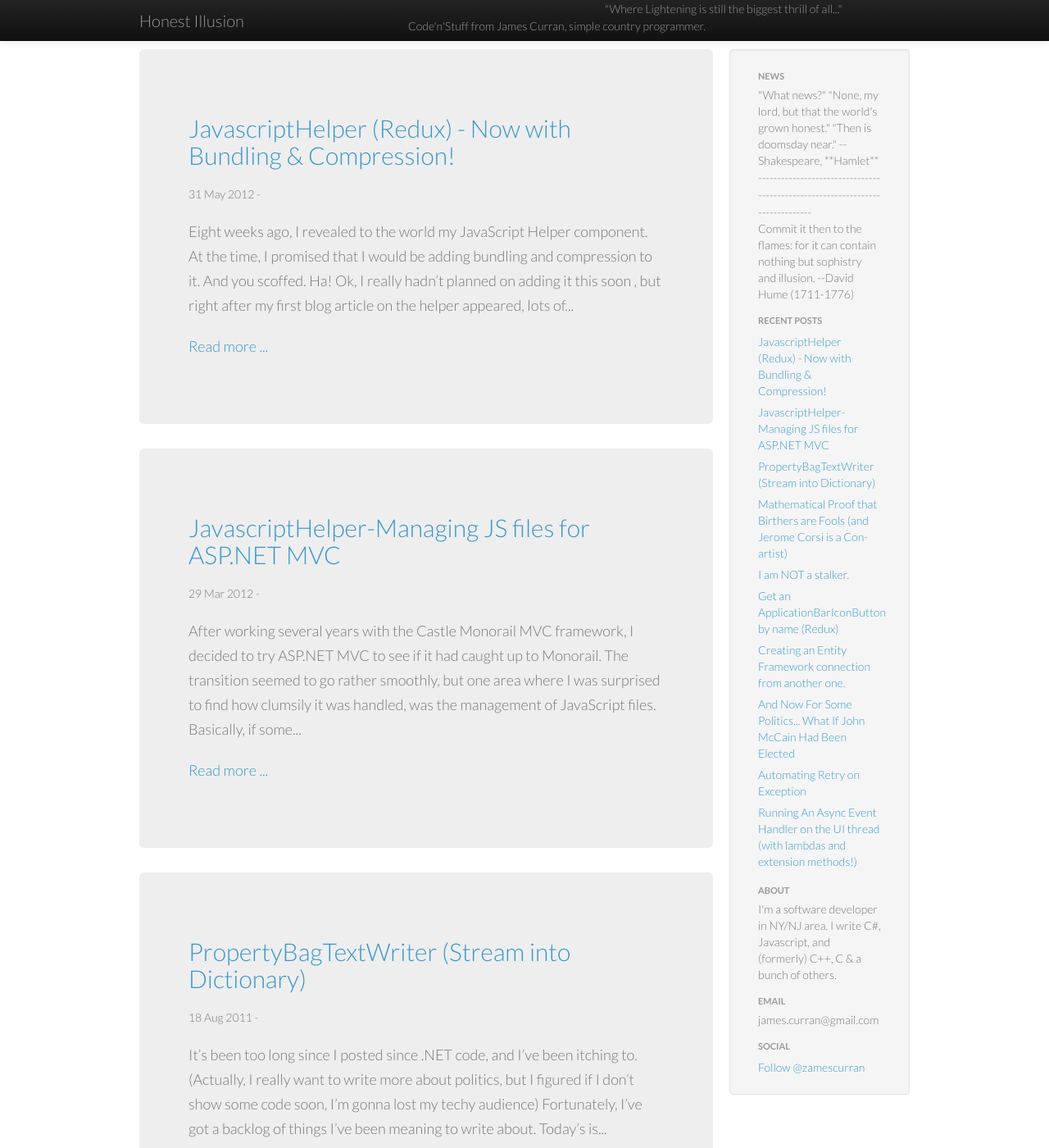
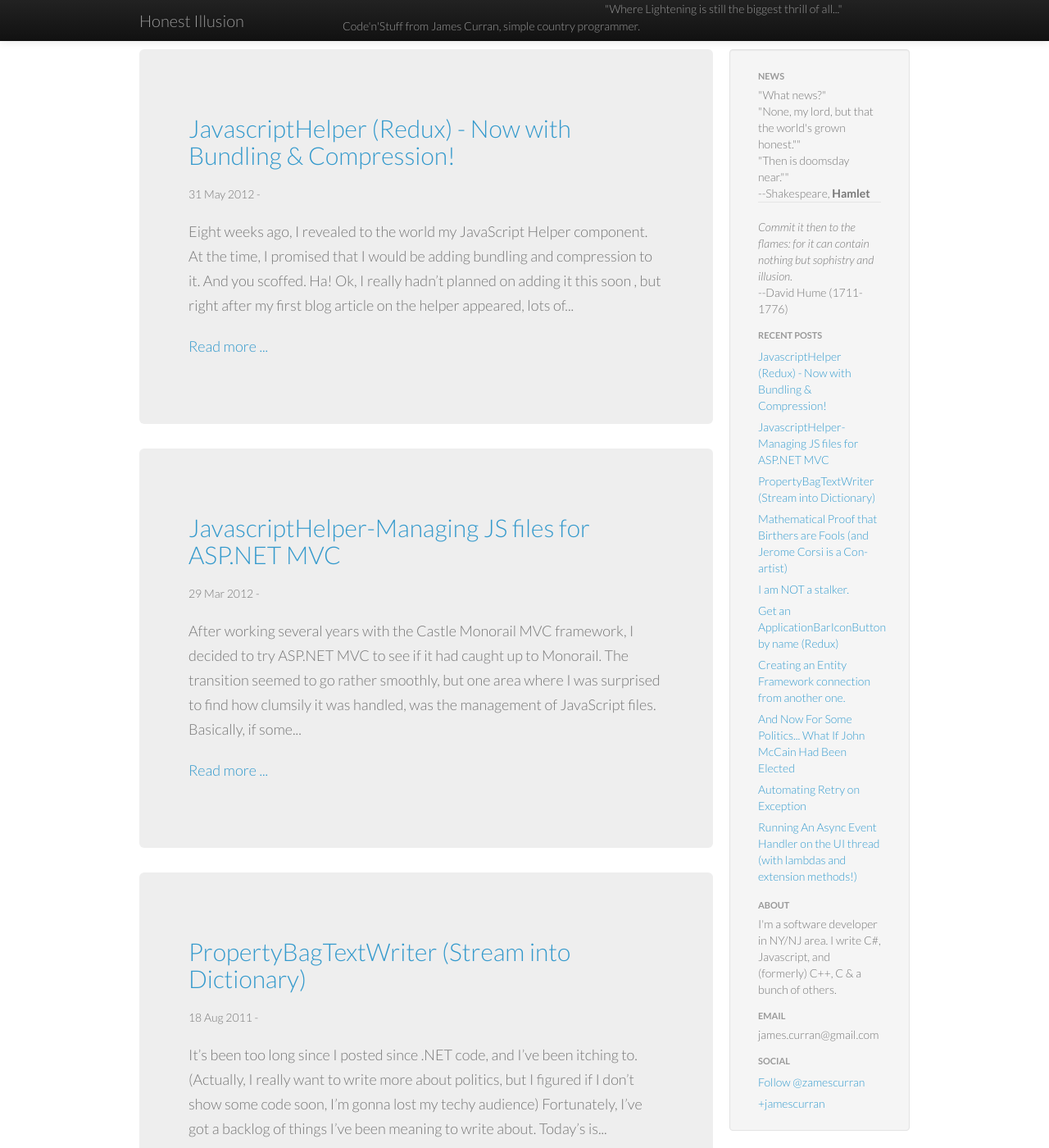
Before and after one commit to jamescurran/jamescurran.github.io, a Jekyll site: the page built from index.html, in a window 1280 px wide and 1400 px high. Shown: the whole window at 82% size. Built offline with Jekyll 4.4.1, drawn with Linux system fonts in a browser that asks for light colours; nearby versions of some CDN libraries; comment, search, counter and statistics services are not loaded.

Commit message:
Fixed update

```diff
--- a/_includes/header.html
+++ b/_includes/header.html
@@ -40,7 +40,7 @@
           </a>
           <a class="brand" href="/">Honest Illusion</a>
 		  <span class="offset5 small">"Where Lightening is still the biggest thrill of all..."</span>
-		  <span class="offset2 small">Code'n'Stuff from James Curran, simple country programmer.</span>
+		  <span class="offset1 small">Code'n'Stuff from James Curran, simple country programmer.</span>
           <div class="nav-collapse collapse">
             <ul class="nav">
               {% for link in site.navigation %}
--- a/_includes/sidebar.html
+++ b/_includes/sidebar.html
@@ -3,15 +3,12 @@
     <ul class="nav nav-list">
 <li class="nav-header">News</li>
 <li>
-"What news?"
- "None, my lord, but that the world's grown honest."
- "Then is doomsday near."
-
- --Shakespeare, **Hamlet** </li>
-
-------------------------------------------------------------------------------
-
-<li>Commit it then to the flames: for it can contain nothing but sophistry and illusion.
+"What news?"<br/>
+ "None, my lord, but that the world's grown honest.""<br/>
+  "Then is doomsday near.""<br/>
+  --Shakespeare, <b>Hamlet</b> </li>
+<li><hr/></li>
+<li><i>Commit it then to the flames: for it can contain nothing but sophistry and illusion.</i><br/>
  --David Hume (1711-1776)</li>
 
       <li class="nav-header">Recent Posts</li>
@@ -25,7 +22,7 @@
       <li class="nav-header">Social</li>
       <li><a href="https://twitter.com/zamescurran" class="twitter-follow-button" data-show-count="false">Follow @zamescurran</a>
       <script>!function(d,s,id){var js,fjs=d.getElementsByTagName(s)[0];if(!d.getElementById(id)){js=d.createElement(s);js.id=id;js.src="//platform.twitter.com/widgets.js";fjs.parentNode.insertBefore(js,fjs);}}(document,"script","twitter-wjs");</script></li>
-<!--      <li><a href="https://plus.google.com/115664183233658484964/posts" rel="author me">+markschabacker</a></li>  -->
+      <li><a href="https://plus.google.com/111298803405285394909/posts" rel="author me">+jamescurran</a></li>
     </ul>
   </div>
 </div>
```
